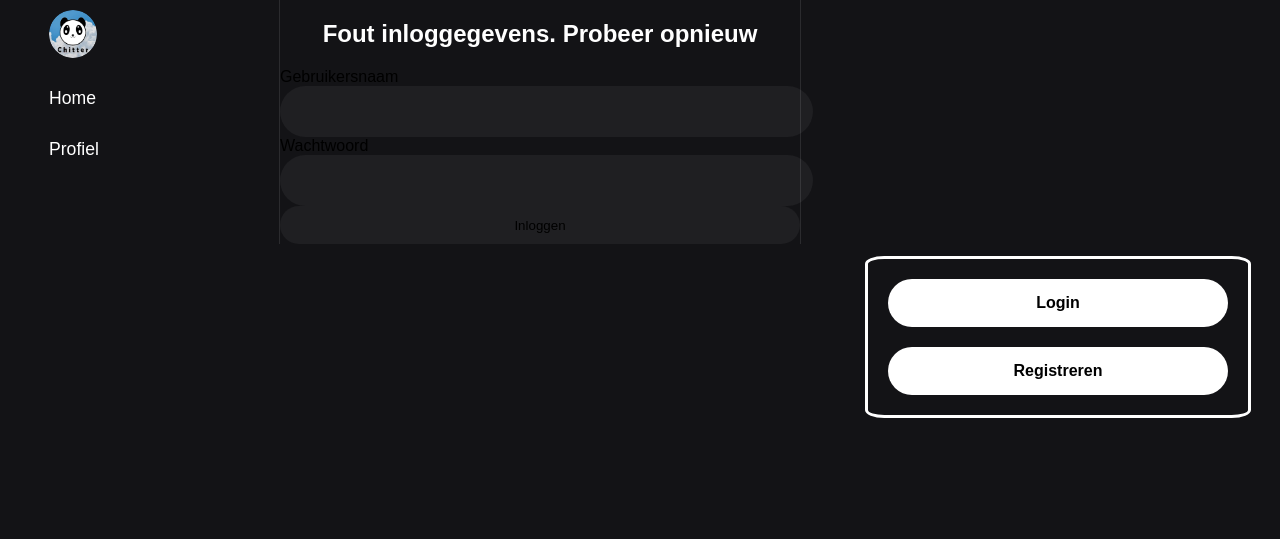
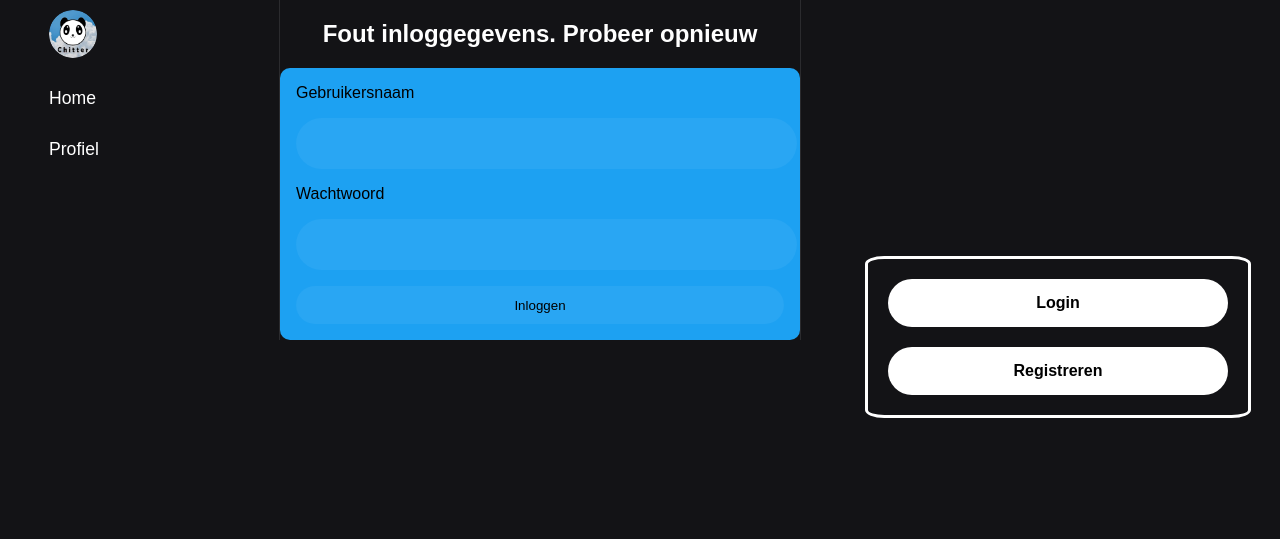
Before and after one commit to DaOlcia/chitter, a PHP site: page /fout_inlog_formulier.php in a window 1280 px wide. Shown: the top 539 px of the page. Run offline with PHP 8.4, Linux system fonts and the light colour scheme.

Commit message:
Update fout_inlog_formulier.php

```diff
--- a/fout_inlog_formulier.php
+++ b/fout_inlog_formulier.php
@@ -26,7 +26,7 @@ require_once "conn.php";
   </div>
     <div class="feed">
     <h1>Fout inloggegevens. Probeer opnieuw</h1>
-    <form action="inlog.php" method="post">
+    <form class="registratieformulier" action="inlog.php" method="post">
         <label for="gebruikersnaam">Gebruikersnaam</label>
         <input type="text" id="gebruikersnaam" name="gebruikersnaam" required>
         <label for="wachtwoord">Wachtwoord</label>
```
